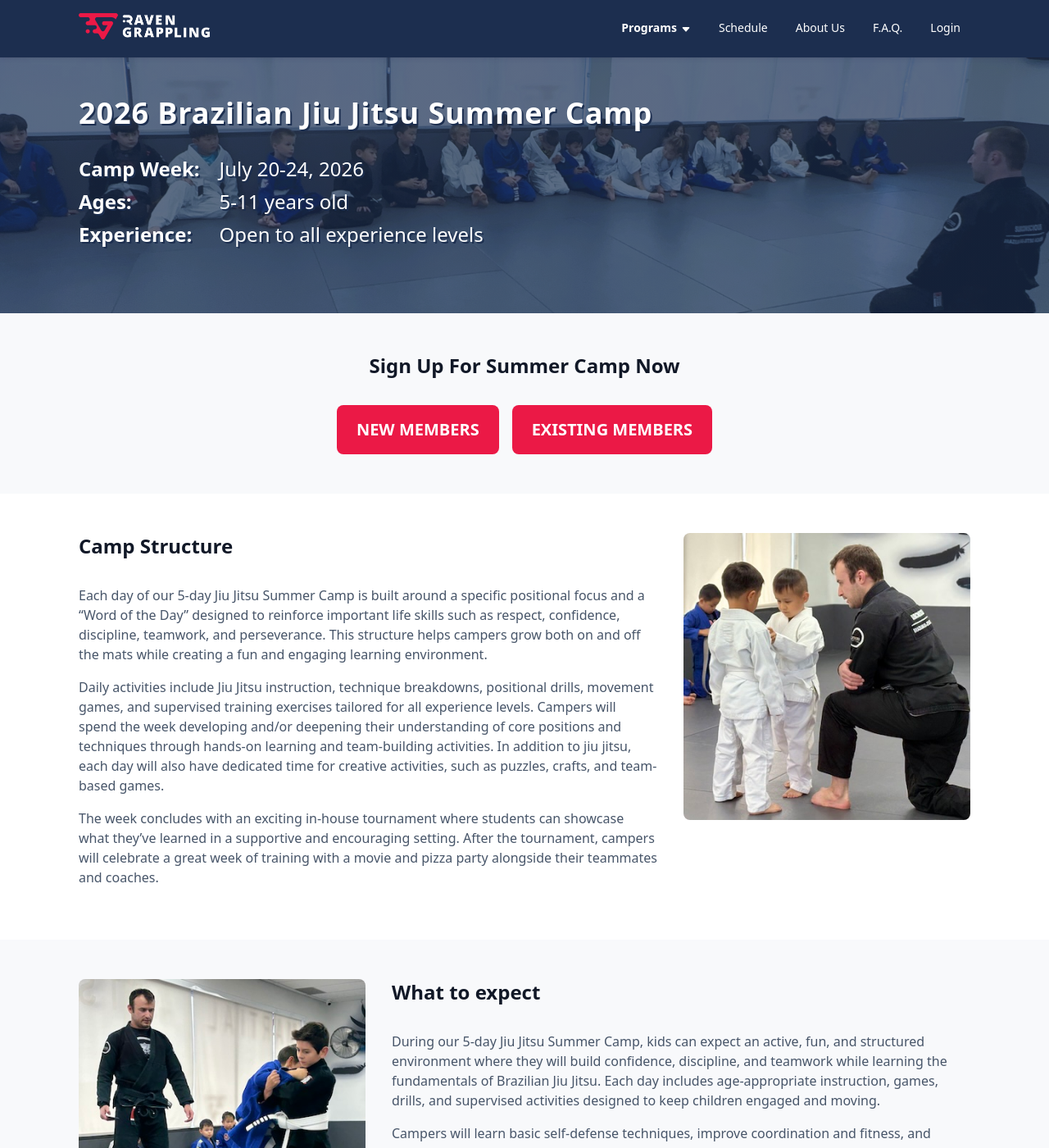
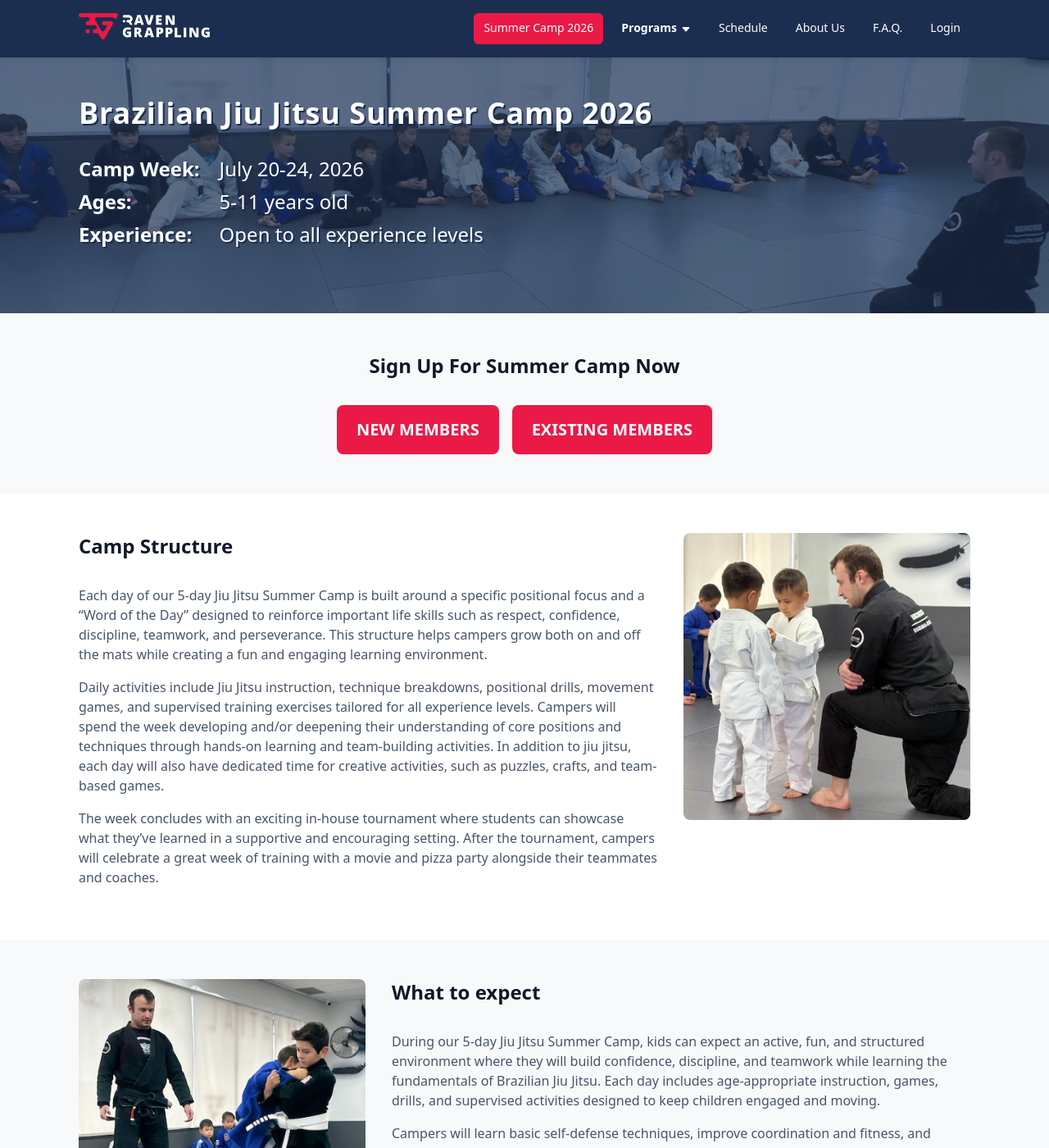
Before and after one commit to RavenGrappling/RavenGrappling.github.io, a Jekyll site: the page built from pages/bjj-summer-camp-2026.html, in a window 1280 px wide and 1400 px high. Shown: the whole window at 82% size. Built offline with Jekyll 4.4.1, drawn with Linux system fonts in a browser that asks for light colours.

Commit message:
nav is done

```diff
--- a/_includes/layout/nav.html
+++ b/_includes/layout/nav.html
@@ -10,6 +10,11 @@
     </button>
 
     <ul data-nav>
+    	<li>
+   			<a href="/bjj-summer-camp-2026" class="summer-camp {% if page.name contains "summer-camp" %}active{% endif %}">
+    			Summer Camp 2026
+     		</a>
+      </li>
       <li>
         {% assign program_urls = site.programs | map: "url" %}
         <a href="#" data-nav-button class="{% if program_urls contains page.url %}active{% endif %}">
--- a/assets/css/raven.css
+++ b/assets/css/raven.css
@@ -270,6 +270,13 @@ nav {
       gap:        10px;
       > li {
         position: relative;
+        > a.summer-camp {
+          color: var(--raven-blue);
+          background-color: white;
+          &:hover, &.active {
+            color: white;
+          }
+        }
         > a {
           display:         flex;
           align-items:     center;
--- a/pages/bjj-summer-camp-2026.html
+++ b/pages/bjj-summer-camp-2026.html
@@ -9,7 +9,7 @@ meta_desc: BJJ Summer Camp
   <section class="flex items-center gap-lg">
     <div class="hero-content">
       <h1 class="color-white">
-      	2026 Brazilian Jiu Jitsu Summer Camp
+      	Brazilian Jiu Jitsu Summer Camp 2026
       </h1>
       <dl>
       	<dt>Camp Week:</dt>
@@ -132,7 +132,9 @@ meta_desc: BJJ Summer Camp
 		</div>
 	</div>
 	<p>
-		Early drop-off (at 8:30 AM) is available: extra <strong>$15</strong> per day<br>
+		Early drop-off (at 8:30 AM) is available: extra <strong>$15</strong> per day
+	</p>
+	<p>
 		Late pick-up (after 3:30 PM) is available: extra <strong>$15</strong> per day (Non-Members only.
 		No late pick-up fee will be applied for members)
 	</p>
```
